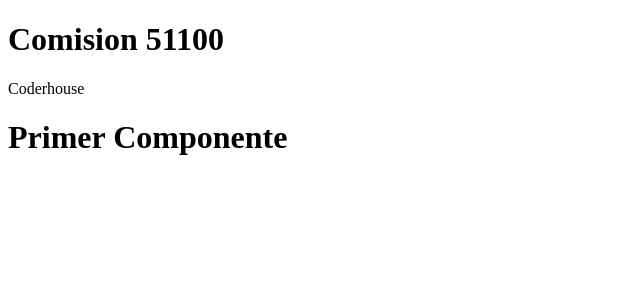
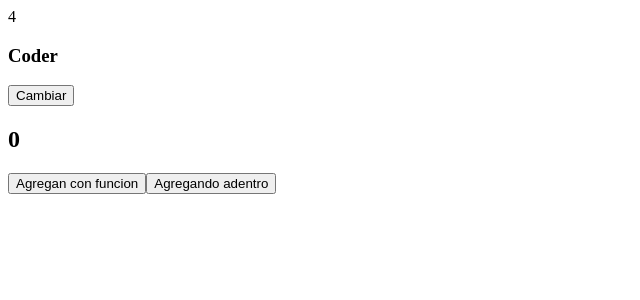
Before and after one commit to VictorCanas/e-commerce, a React (Vite) app: page / in a window 1280 px wide. Shown: the top 300 px of the page, without its empty margins (0-640 px from the left). Built offline with nearby package versions, Linux system fonts and the light colour scheme.

Commit message:
props-hooks

```diff
--- a/src/App.jsx
+++ b/src/App.jsx
@@ -1,29 +1,53 @@
-//Aqui importamos cosas exeternas o npm packages
-
-import PrimerComponente from "./components/PrimerComponente";
-
-
-//En esta area podemos poner javascript
-
+import { useState } from "react";
+import React from "react";
+import ComponenteA from "./components/ComponenteA";
 
 const App = () => {
+  //TODO:PROPIDEADES-PROPS-EJEMPLO
+  //Aqui creamos una funcion que muestra en la consola
+  const comision = () => {
+    console.log("Comision 51100");
+  };
 
-  const nombre = "Coderhouse";
+  //Ejemplo de pasar children a padre - creo una funcion que resibe parametro valor
+  const tomarValor = (valor) => {
+    //El valor es 456
+    console.log("el valor es: " + valor);
+  };
 
-  //Abajo de return ponemos todo en formato JSX
+  //TODO:USANDO HOOKS
+  //Coder es el valor inicliar
+  const [nombre, setNombre] = useState("Coder"); //Dentro de usestate se puede pasar un numer, array,string
+  const [cantidad, setCantidad] = useState(0);
+
+  console.log(nombre);
+  // numero => variable
+  //setNumero => funcon modificadora
+  //setNmobre("House");
+
+  const sumando = () => {
+    setCantidad(cantidad + 1);
+  };
+
   return (
-    //Aqui tenemos un fragment con <> y </>
     <>
+      <ComponenteA
+        numero={4}
+        comision={comision}
+        esAlumno={true}
+        tomarValor={tomarValor}
+      />
       <div>
-       <h1>Comision 51100</h1>
-       {/* Aqui ponemos nombre dentro de una llave */}
-       <article>{nombre}</article>
-       {/* Aqui importamos un componente externo dentro de app.jsx */}
-       <PrimerComponente/>
-       </div>
+        <h3>{nombre}</h3>
+        <button onClick={() => setNombre("House")}>Cambiar</button>
+        <h2>{cantidad}</h2>
+        <button onClick={sumando}>Agregan con funcion </button>
+        <button onClick={() => setCantidad(cantidad + 1)}>
+          Agregando adentro
+        </button>
+      </div>
     </>
-  )
-}
+  );
+};
 
-//Aqui exportamos el componente
-export default App
+export default App;
--- /dev/null
+++ b/src/components/ComponenteA.jsx
@@ -0,0 +1,18 @@
+//Props son objectos entonces para pasar hay que hacer una destruction
+//del objeto y luego pasarlo a la funcion
+//tomarValor - nombrarlo aqui
+const ComponenteA = ({ numero, comision, esAlumno, tomarValor }) => {
+  //Cuando pasa una fuccion devo llamarla
+  console.log(esAlumno);
+  comision();
+
+  //Aqui le doy el valor
+  const numeroRandom = 456;
+
+  //Aqui le paso el valor a la funcion
+  tomarValor(numeroRandom)
+
+  return <div>{numero}</div>;
+};
+
+export default ComponenteA;
--- a/src/components/PrimerComponente.jsx
+++ /dev/null
@@ -1,9 +0,0 @@
-const PrimerComponente = () => {
-  return (
-    <div>
-      <h1>Primer Componente</h1>
-    </div>
-  );
-};
-
-export default PrimerComponente;
```
Also changed, not shown: src/main.jsx (line endings or trailing spaces).
